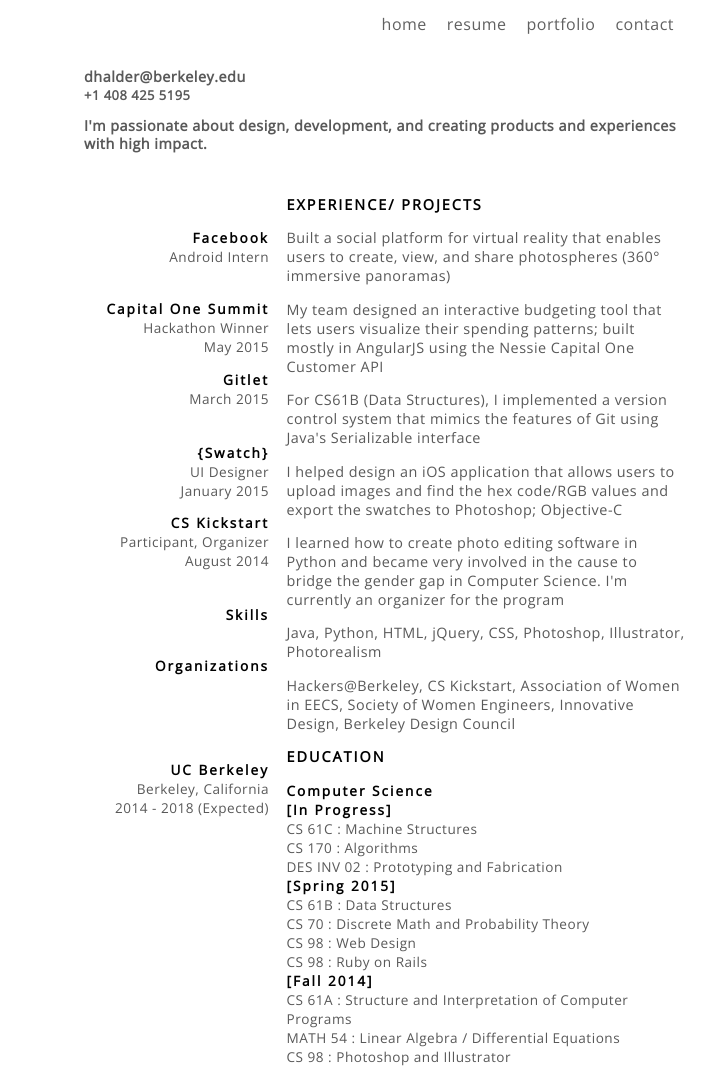
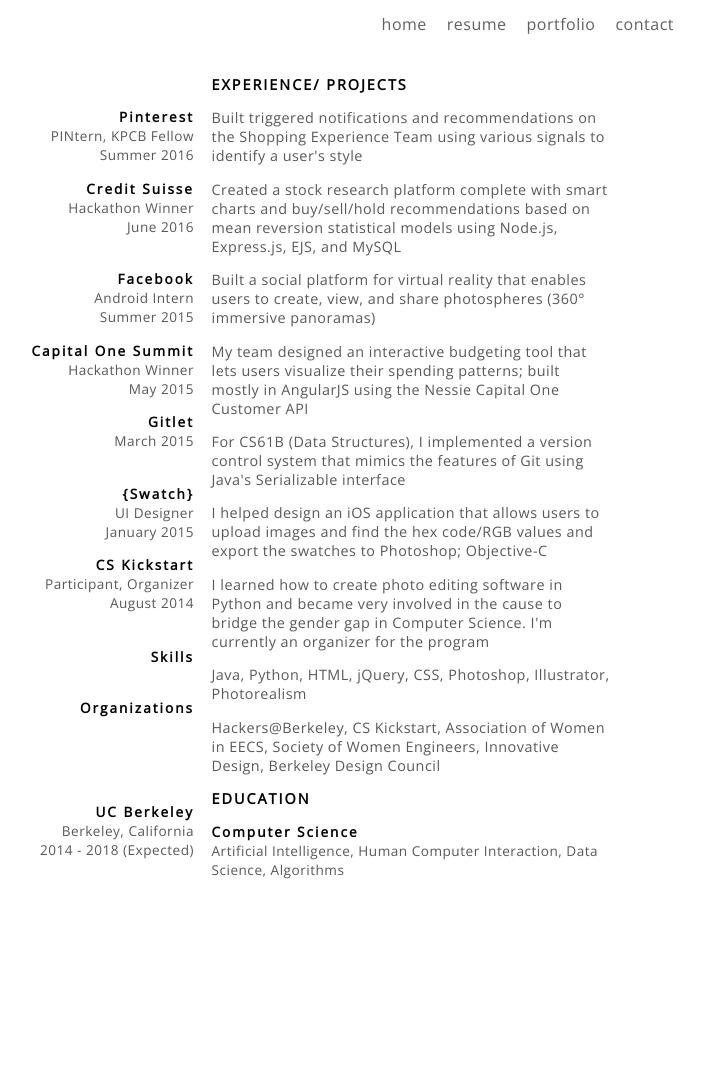
Before and after one commit to dipahalder/dipsikha.github.io, a plain HTML site: page resume.html in a window 1280 px wide. Shown: the whole page, without its empty margins (296-1010 px from the left). After the commit the page ends 961 px from the top, so only its background shows below. Drawn offline with nearby package versions, Linux system fonts and the light colour scheme.

Commit message:
Aug 2016 Update

```diff
--- a/css/resume.css
+++ b/css/resume.css
@@ -40,6 +40,7 @@
 	letter-spacing: 2px;
 }
 
+
 .topbar {
 	position:fixed;
 	top: 0;
@@ -58,6 +59,13 @@
 	float: right;
 	margin-top: 7.5px;
 	padding-bottom: 5px;
+}
+
+.contact_info {
+	margin-top: 5px;
+	width: 600px;
+	margin-left: 175px;
+	line-height: 18px
 }
 
 .button a {
@@ -121,6 +129,7 @@
 	margin-top: 50px;
 	line-height: 0.5;
 	font-weight: bold;
+	margin-bottom: 0;
 }
 
 .intro {
@@ -136,9 +145,18 @@
 	margin-top: 25px;
 }
 
+.Pinterest {
+	margin-bottom: 15px;
+	margin-top: 25px;
+}
+
+.CreditSuisse {
+	margin-bottom: 20px;
+}
+
 .Facebook {
-	margin-bottom: 33px;
-	margin-top: 25px;
+	margin-bottom: 15px;
+	margin-top: 33px;
 }
 
 .C1 {
@@ -146,11 +164,11 @@
 }
 
 .Gitlet {
-	margin-bottom: 35px;
+	margin-bottom: 34px;
 }
 
 .Swatch {
-	margin-bottom: 13px;
+	margin-bottom: 14px;
 }
 
 .Kickstart {
--- a/resume.html
+++ b/resume.html
@@ -18,20 +18,25 @@
 			</div>
 
 		<div class="wrapper">
-			<div class = "resume-header">
-
-				<div class = "subtext" style="margin-top: 25px; width: 600px; font-size:90%; margin-left: 175px; line-height: 18px">
-				<br>dhalder@berkeley.edu</br>
-				<p>+1 408 425 5195</p>
-				I'm passionate about design, development, and creating products and experiences with high impact.</div></div>
-			</div>
-
 
 		   <div class="col-2-2">
-		     <div class="module-1" style="margin-top: 58px;">
+		     <div class="module-1" style="margin-top: 57px;">
+		     		<div class = "Pinterest">
+						<div class = "subtext"><b>Pinterest</b></div>
+						<div class = "subtext">PINtern, KPCB Fellow</div>
+						<div class = "subtext">Summer 2016</div>
+					</div>
+
+		     		<div class = "CreditSuisse">
+						<div class = "subtext"><b>Credit Suisse</b></div>
+						<div class = "subtext">Hackathon Winner</div>
+						<div class = "subtext">June 2016</div>
+					</div>
+
 		     		<div class = "Facebook">
 						<div class = "subtext"><b>Facebook</b></div>
 						<div class = "subtext">Android Intern</div>
+						<div class = "subtext">Summer 2015</div>
 					</div>
 
 		     		<div class = "C1">
@@ -78,6 +83,10 @@
 		    <div class="module" style="width: 400px; margin-top: 25px;">
 		    	<p><b class="start">EXPERIENCE/ PROJECTS</b></p>
 
+		    	<p>Built triggered notifications and recommendations on the Shopping Experience Team using various signals to identify a user's style</p>
+
+		    	<p>Created a stock research platform complete with smart charts and buy/sell/hold recommendations based on mean reversion statistical models using Node.js, Express.js, EJS, and MySQL</p>
+
 		    	<p>Built a social platform for virtual reality that enables users to create, view, and share photospheres (360&#176 immersive panoramas) </p>
 
 		    	<p>My team designed an interactive budgeting tool that lets users visualize their spending patterns; built mostly in AngularJS using the Nessie Capital One Customer API</p>
@@ -96,20 +105,7 @@
 				<p><b>EDUCATION</b></p>
 
 				<div class = "subtext"><b>Computer Science</b></div>
-				<div class = "subtext"><b>[In Progress]</b></div>
-				<div class = "subtext">CS 61C : Machine Structures</div>
-				<div class = "subtext">CS 170 : Algorithms</div>
-				<div class = "subtext">DES INV 02 : Prototyping and Fabrication</div>
-
-				<div class = "subtext"><b>[Spring 2015]</b></div>
-				<div class = "subtext">CS 61B : Data Structures</div>
-				<div class = "subtext">CS 70 : Discrete Math and Probability Theory</div>
-				<div class = "subtext">CS 98 : Web Design</div>
-				<div class = "subtext">CS 98 : Ruby on Rails</div>
-				<div class = "subtext"><b>[Fall 2014]</b></div>
-				<div class = "subtext">CS 61A : Structure and Interpretation of Computer Programs</div>
-				<div class = "subtext">MATH 54 : Linear Algebra / Differential Equations</div>
-				<div class = "subtext">CS 98 : Photoshop and Illustrator</div>
+				<div class = "subtext">Artificial Intelligence, Human Computer Interaction, Data Science, Algorithms</div>
 
 		  </div>
 		</div>
```
